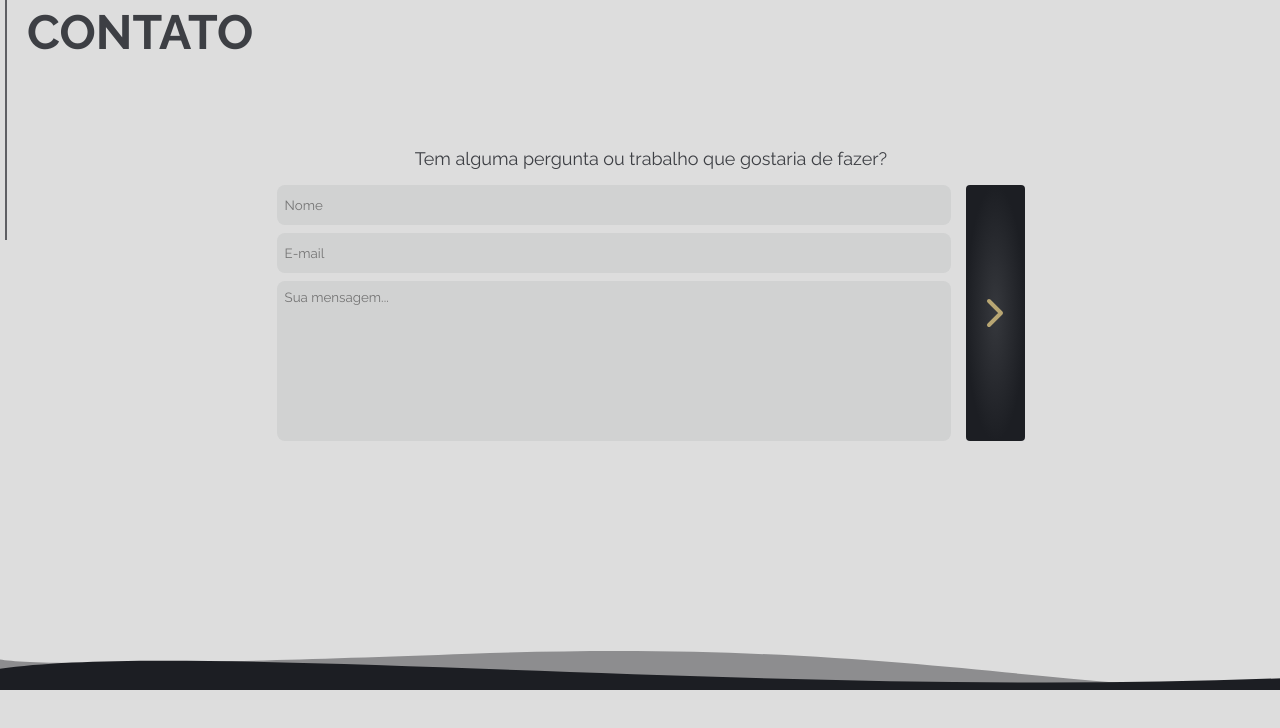
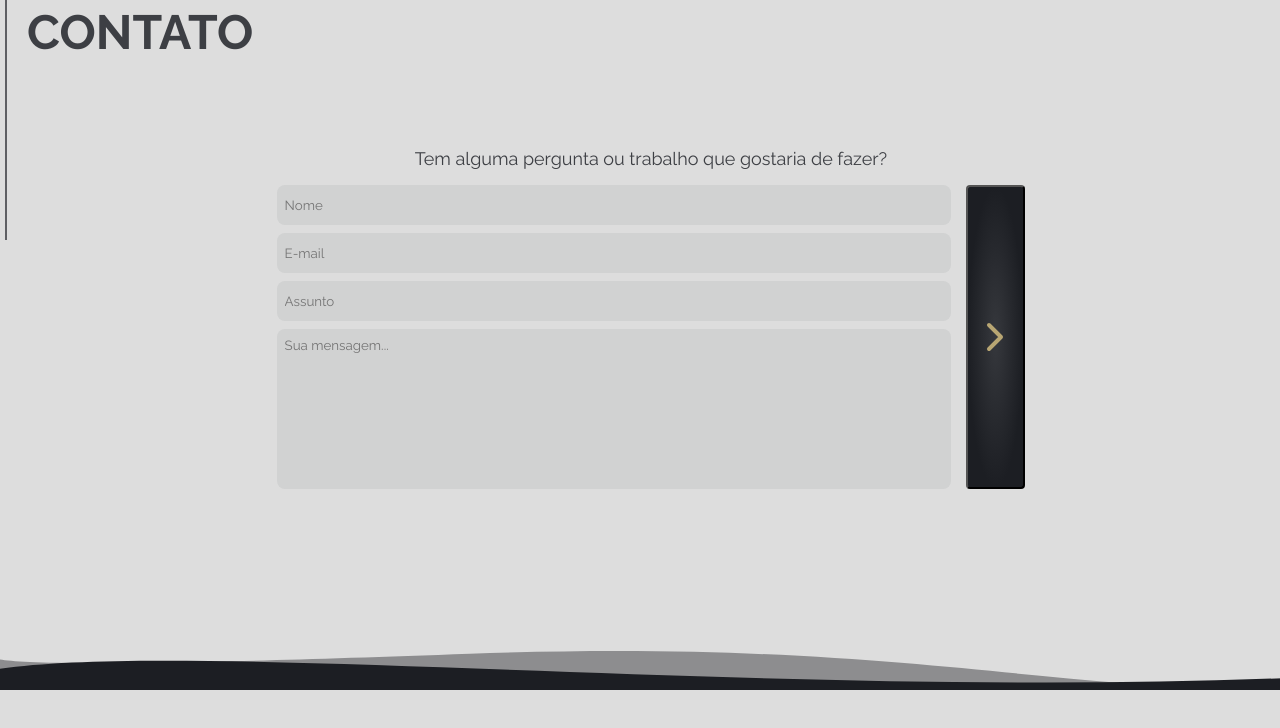
Before and after one commit to rgranvilla/devtrails, a Next.js app: page /Contact in a window 1280 px wide. Shown: the top 728 px of the page. Built offline with nearby package versions, Linux system fonts and the light colour scheme.

Commit message:
fixing contact send

```diff
--- a/src/pages/Contact/index.tsx
+++ b/src/pages/Contact/index.tsx
@@ -13,6 +13,7 @@ import {
   InputContainer,
   MessageInput,
   NameInput,
+  SubjectInput,
   SubmitButton,
   SubmitButtonContainer,
   TextContainer,
@@ -36,14 +37,19 @@ const Contact: React.FC = () => {
               <TextContainer>
                 <p>Tem alguma pergunta ou trabalho que gostaria de fazer?</p>
               </TextContainer>
-              <FormContainer>
+              <FormContainer
+                method="post"
+                action="mailto:rgranvilla@gmail.com"
+                encType="text/plain"
+              >
                 <InputContainer>
-                  <NameInput placeholder="Nome" />
-                  <EmailInput placeholder="E-mail" />
-                  <MessageInput placeholder="Sua mensagem..." />
+                  <NameInput placeholder="Nome" type="text" />
+                  <EmailInput placeholder="E-mail" type="text" />
+                  <SubjectInput placeholder="Assunto" type="text" />
+                  <MessageInput placeholder="Sua mensagem..." typeof="text" />
                 </InputContainer>
                 <SubmitButtonContainer>
-                  <SubmitButton type="submit">
+                  <SubmitButton type="submit" value="click">
                     <FiChevronRight />
                   </SubmitButton>
                 </SubmitButtonContainer>
--- a/src/styles/pages/Contact/contact.styles.ts
+++ b/src/styles/pages/Contact/contact.styles.ts
@@ -58,7 +58,7 @@ export const TextContainer = styled.div`
   }
 `;
 
-export const FormContainer = styled.div`
+export const FormContainer = styled.form`
   width: 60%;
 
   display: flex;
@@ -103,6 +103,16 @@ export const NameInput = styled.input`
 
   background: ${props => props.theme.colors.lightGray};
 `;
+export const SubjectInput = styled.input`
+  height: 2.5rem;
+  margin-bottom: 0.5rem;
+  padding-left: 0.5rem;
+
+  border-radius: 0.5rem;
+  border: 0;
+
+  background: ${props => props.theme.colors.lightGray};
+`;
 
 export const EmailInput = styled.input`
   height: 2.5rem;
@@ -132,7 +142,7 @@ export const SubmitButtonContainer = styled.div`
   height: 100%;
 `;
 
-export const SubmitButton = styled.a`
+export const SubmitButton = styled.button`
   width: 100%;
   height: 100%;
 
```
